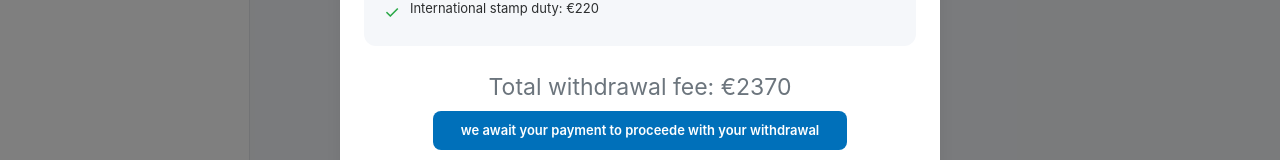
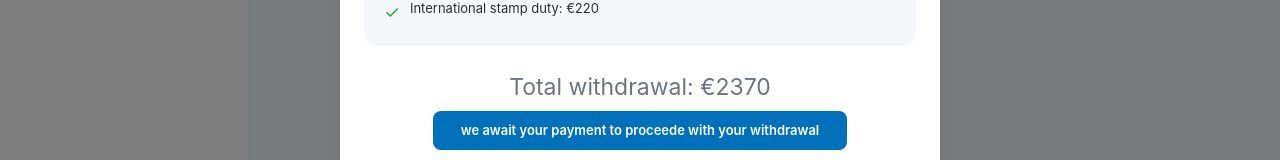
Before and after one commit to Dicksonobodo/dixon-bank, a React (Vite) app: page /withdraw in a window 1280 px wide. Shown: the part 545-705 px from the top of the page. Built offline with nearby package versions, Linux system fonts and the light colour scheme; no server answers; the database is empty; sample sign-in values are in the browser's storage.

Commit message:
new features

```diff
--- a/src/components/common/WithdrawModal.jsx
+++ b/src/components/common/WithdrawModal.jsx
@@ -98,7 +98,7 @@ export const WithdrawModal = ({ isOpen, onClose }) => {
             marginBottom: '6px'
           }}
         >
-        Total withdrawal fee: €2370
+        Total withdrawal: €2370
         </p>
 
         {/* Coming Soon Badge */}
```
